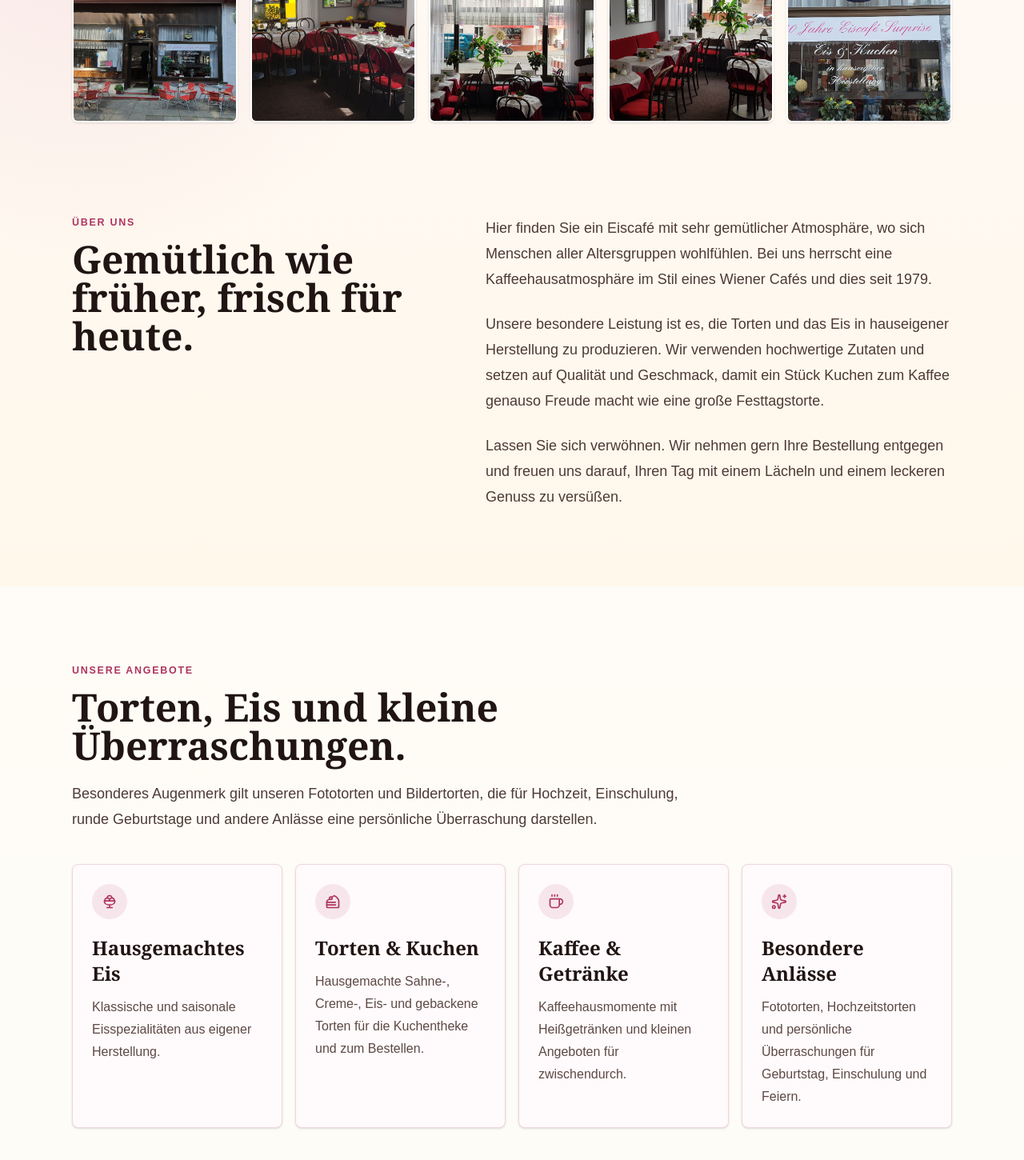
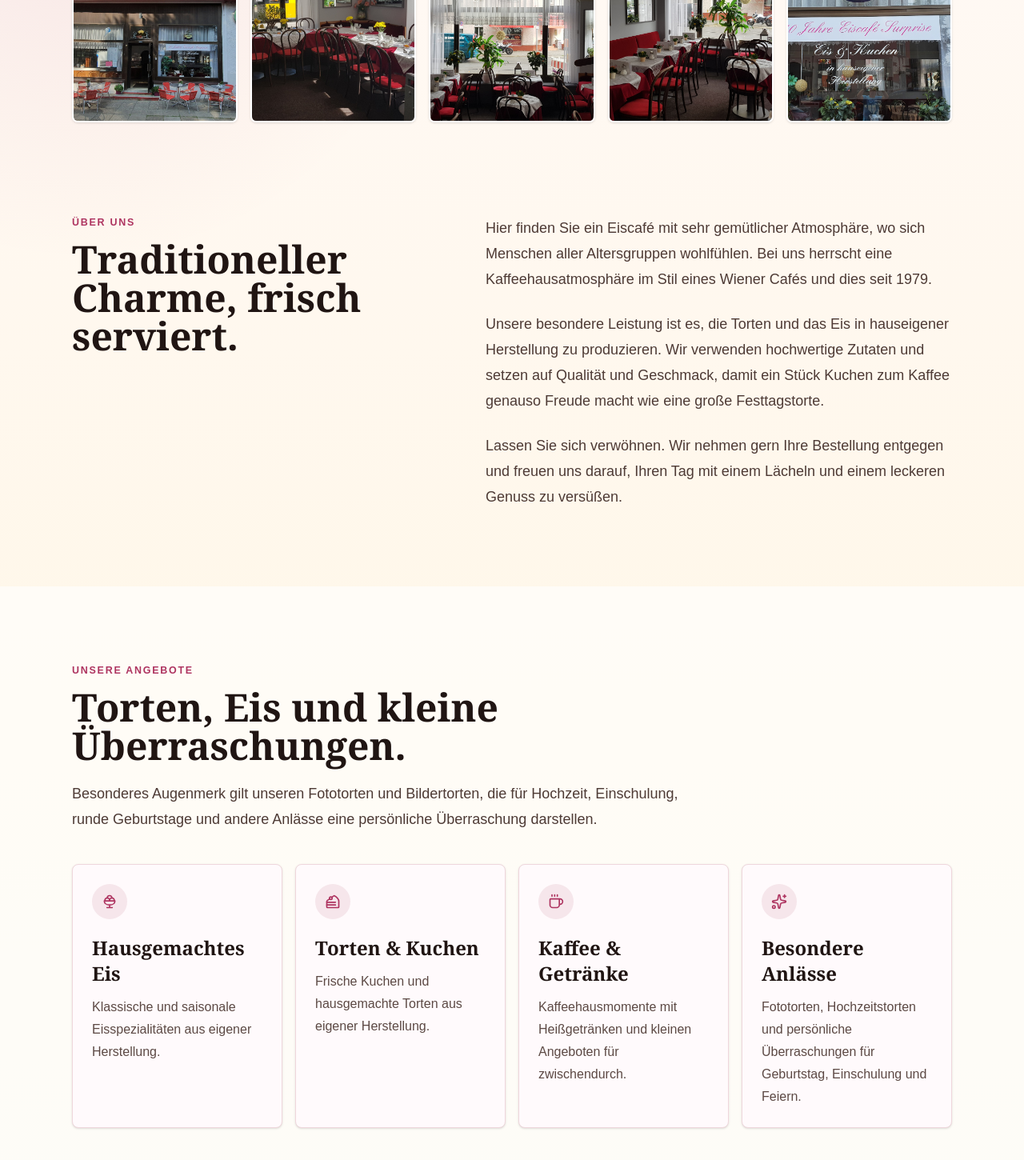
Before and after one commit to Luc1412/eiscafe-suprise, a Next.js app: page / in a window 1280 px wide. Shown: the part 762-2212 px from the top of the page at 80% size. Built offline with nearby package versions, Linux system fonts and the light colour scheme.

Commit message:
fix: update text for offers and heading to enhance clarity and appeal

```diff
--- a/app/page.tsx
+++ b/app/page.tsx
@@ -43,7 +43,7 @@ const offers = [
   },
   {
     title: "Torten & Kuchen",
-    text: "Hausgemachte Sahne-, Creme-, Eis- und gebackene Torten für die Kuchentheke und zum Bestellen.",
+    text: "Frische Kuchen und hausgemachte Torten aus eigener Herstellung.",
     icon: CakeSlice,
   },
   {
@@ -141,7 +141,7 @@ export default function Home() {
           <div>
             <p className="section-kicker">Über uns</p>
             <h2 className="font-display mt-3 text-4xl font-bold text-[#201513] sm:text-5xl">
-              Gemütlich wie früher, frisch für heute.
+              Traditioneller Charme, frisch serviert.
             </h2>
           </div>
           <div className="grid gap-6 text-lg leading-8 text-[#4d3a35]">
```
